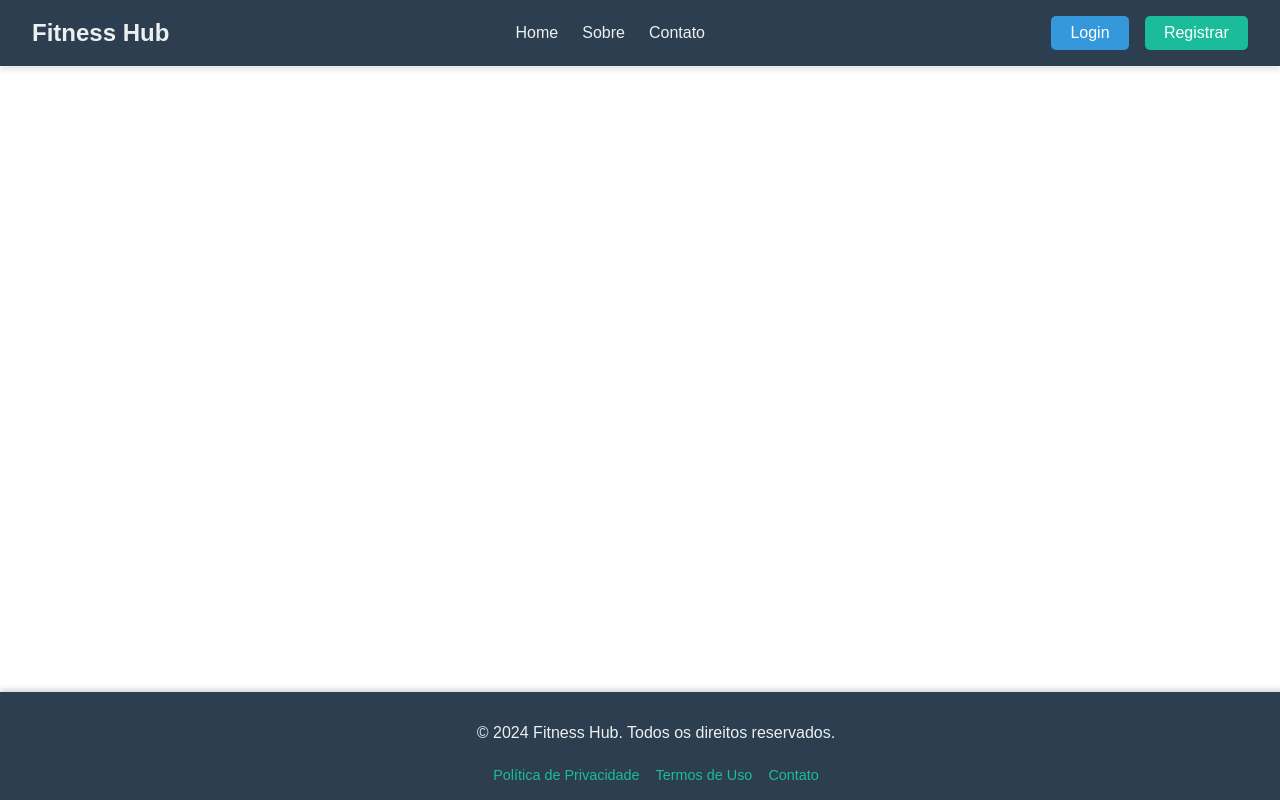
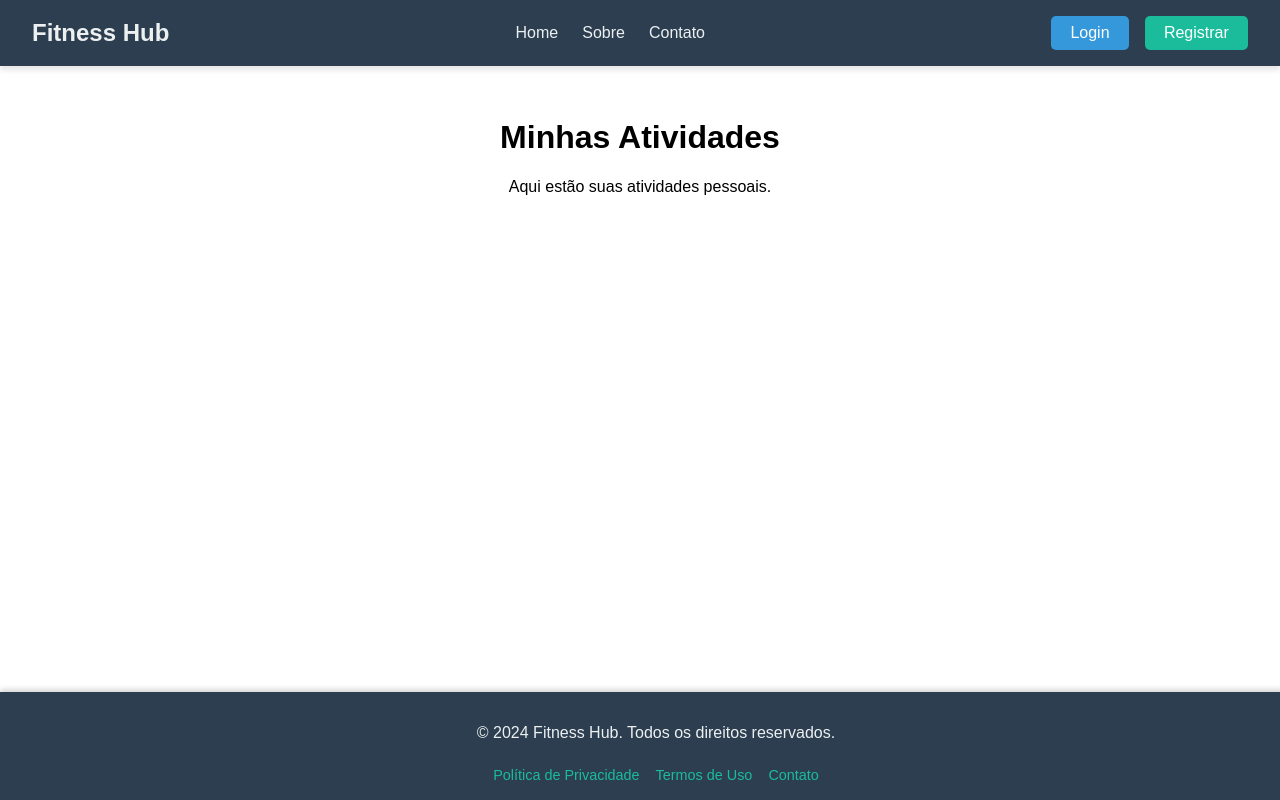
Before and after one commit to AlexSantos2002/DAW-Project, a JavaScript app in the folder client/: page /matividades in a window 1280 px wide. Shown: the top 800 px of the page. Built offline with nearby package versions, Linux system fonts and the light colour scheme.

Commit message:
Página atividades individuais e atividades em grupo

```diff
--- /dev/null
+++ b/client/src/views/gatividades.vue
@@ -0,0 +1,19 @@
+<template>
+    <div class="group-activities">
+      <h1>Atividades em Grupo</h1>
+      <p>Aqui estão as atividades disponíveis em grupo.</p>
+    </div>
+  </template>
+
+  <script>
+  export default {
+    name: "GroupActivities",
+  };
+  </script>
+
+  <style scoped>
+  .group-activities {
+    text-align: center;
+    padding: 2rem;
+  }
+  </style>
--- /dev/null
+++ b/client/src/views/matividades.vue
@@ -0,0 +1,19 @@
+<template>
+    <div class="my-activities">
+      <h1>Minhas Atividades</h1>
+      <p>Aqui estão suas atividades pessoais.</p>
+    </div>
+  </template>
+
+  <script>
+  export default {
+    name: "MyActivities",
+  };
+  </script>
+
+  <style scoped>
+  .my-activities {
+    text-align: center;
+    padding: 2rem;
+  }
+  </style>
```
Also changed, not shown: client/src/router/index.js (+6 -2 lines).
